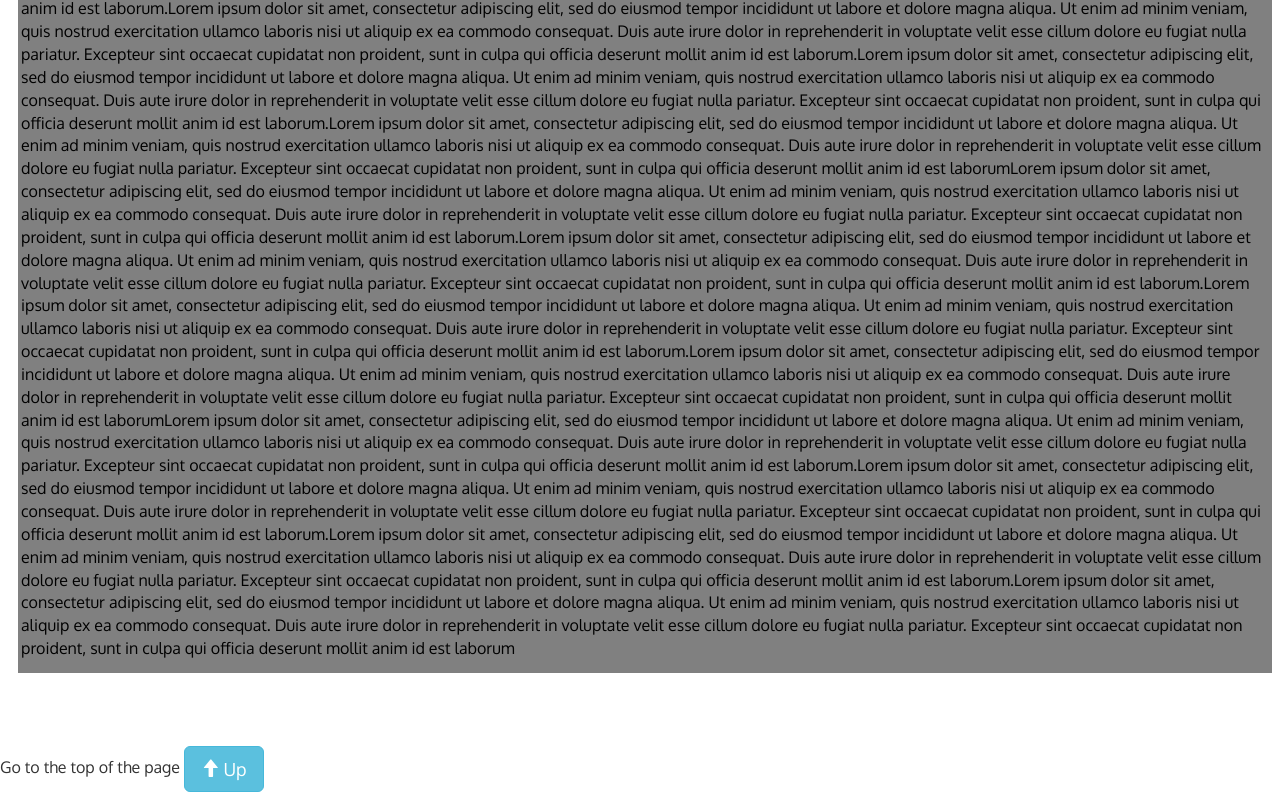
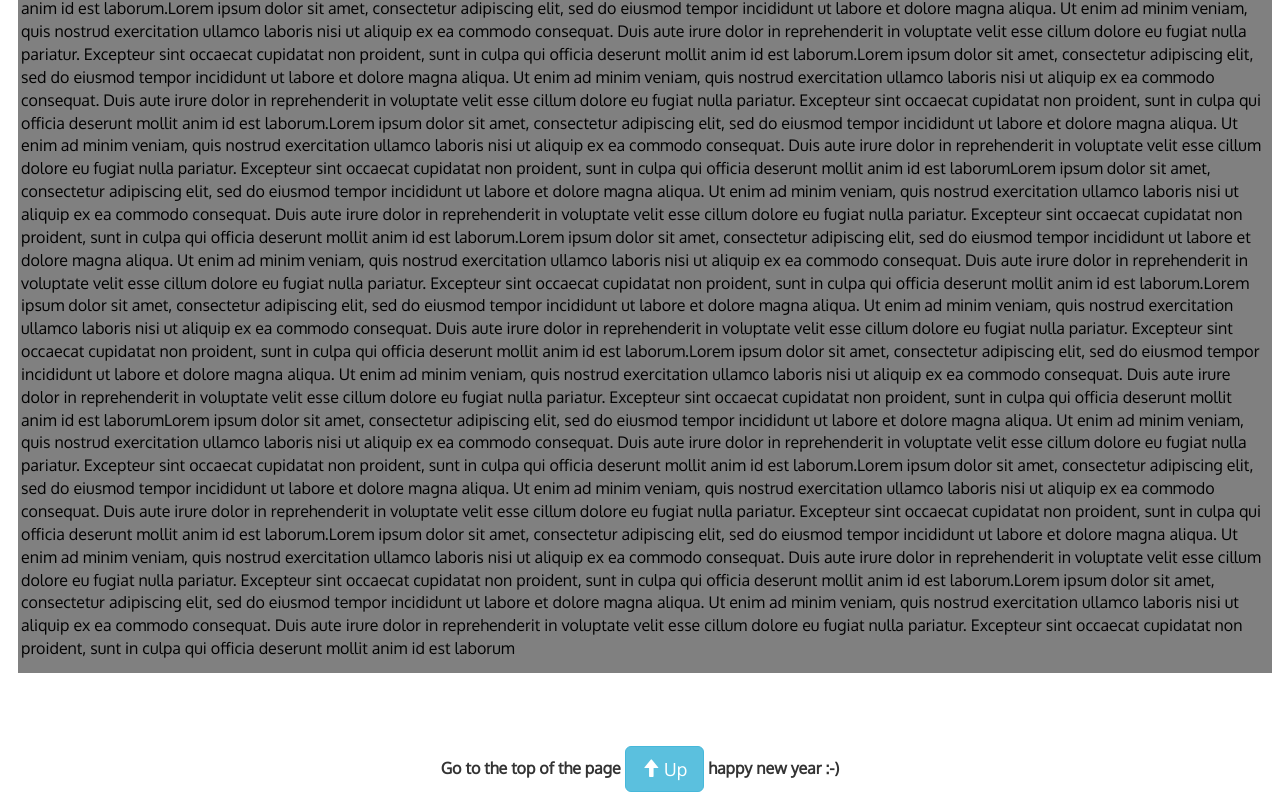
Before and after one commit to MaxMads/coursera, a plain HTML site: page week3/index.html in a window 1280 px wide. Shown: the part 3007-3809 px from the top of the page. Drawn offline with Linux system fonts and the light colour scheme.

Commit message:
fix up buttom

```diff
--- a/week3/css/styles.css
+++ b/week3/css/styles.css
@@ -108,3 +108,9 @@ body {
   text-align: center;
   font-size: 20px;
   }
+
+
+.up {
+  text-align: center;
+  font-weight: bold;
+}
--- a/week3/index.html
+++ b/week3/index.html
@@ -84,10 +84,10 @@
     </div>
     <br>
     <br>
-    <p>Go to the top of the page
+    <p class="up">Go to the top of the page
         <a href="#" class="btn btn-info btn-lg">
           <span class="glyphicon glyphicon-arrow-up"></span> Up
-        </a>
+        </a>  happy new year :-)
       </p>
 
 
```
